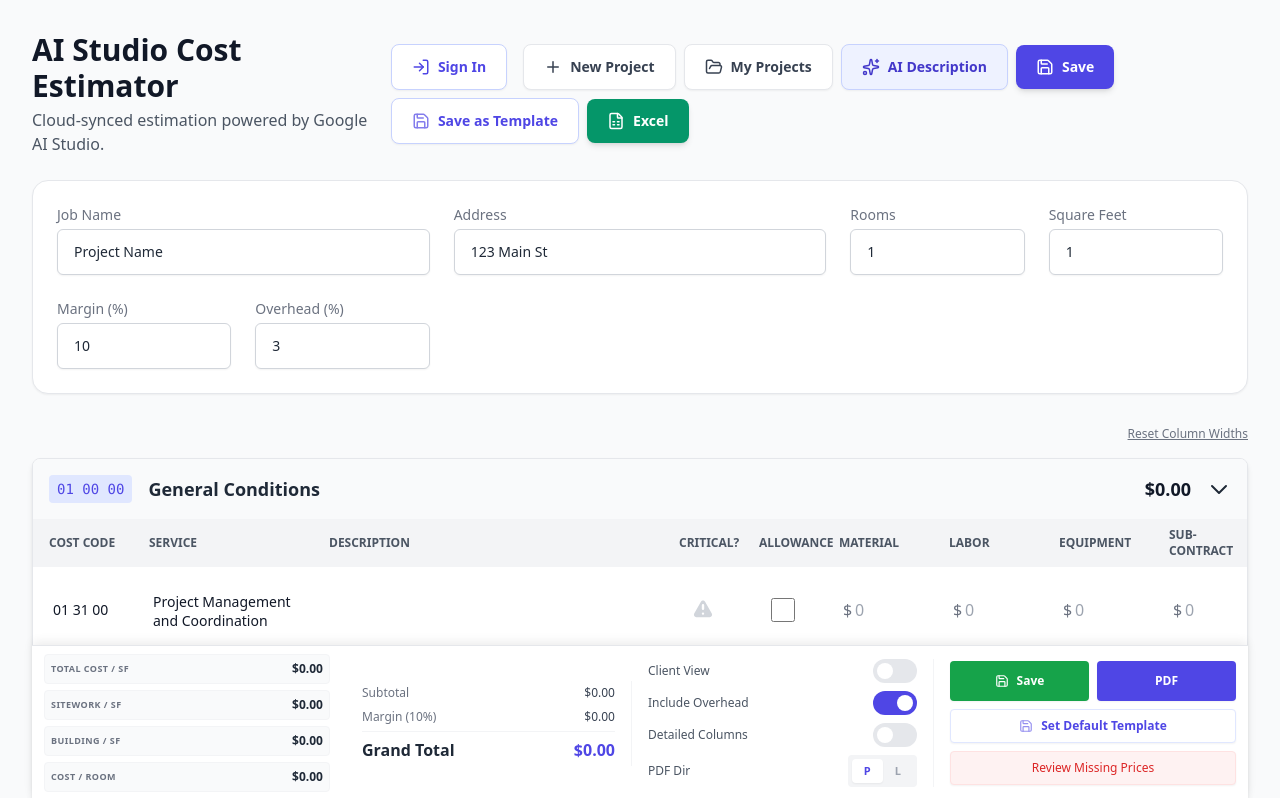
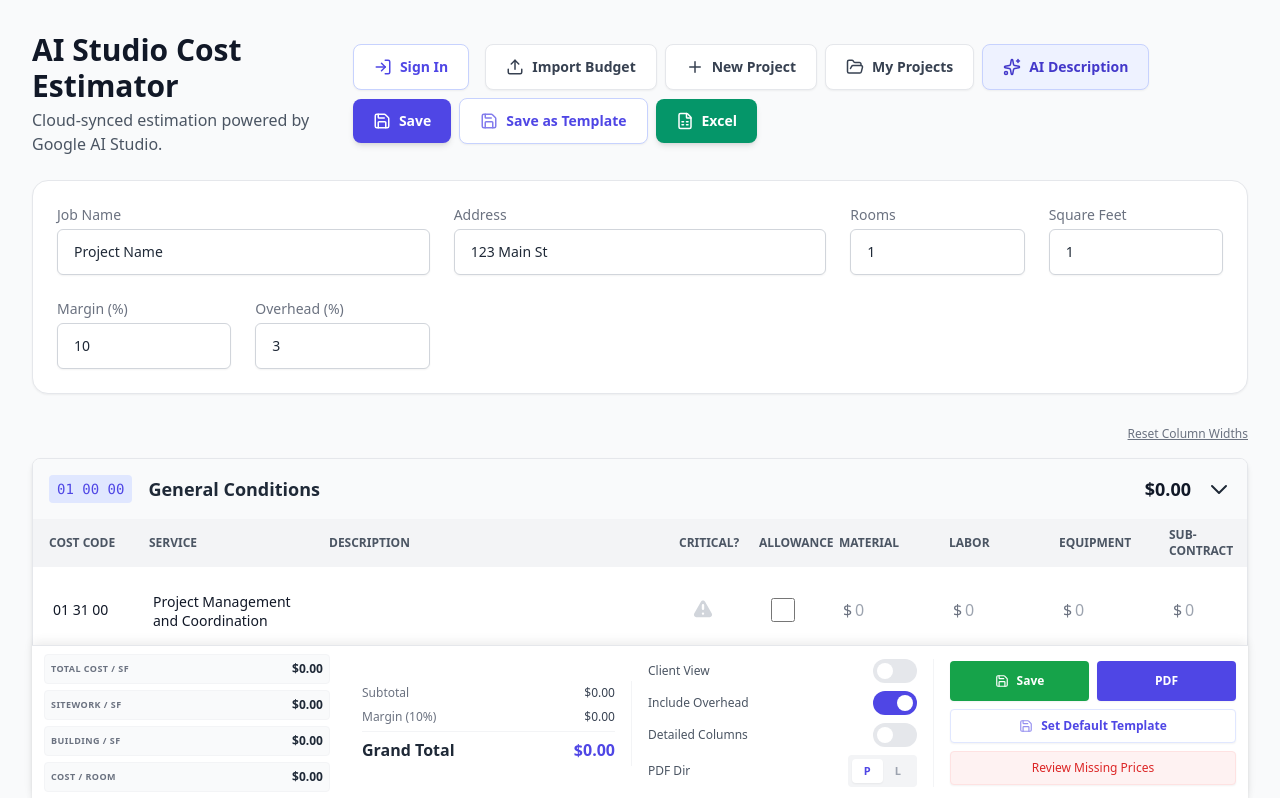
Before and after one commit to mattsshop/csi-cost-estimator, a React (Vite) app: page / in a window 1280 px wide. Shown: the top 798 px of the page. Built offline with nearby package versions, Linux system fonts and the light colour scheme; no server answers; the database is empty.

Commit message:
Add files via upload

```diff
--- a/components/Header.tsx
+++ b/components/Header.tsx
@@ -1,7 +1,7 @@
 
 import React, { useRef } from 'react';
 import { ProjectInfo } from '../types';
-import { Save, FolderOpen, FileSpreadsheet, Sparkles, Loader2, Plus, LogIn, LogOut, User as UserIcon, UserPlus, Shield } from 'lucide-react';
+import { Save, FolderOpen, FileSpreadsheet, Sparkles, Loader2, Plus, LogIn, LogOut, User as UserIcon, UserPlus, Shield, Upload } from 'lucide-react';
 import { User } from 'firebase/auth';
 
 interface HeaderProps {
@@ -18,6 +18,7 @@
   onGeminiHelp: () => void;
   isSaving: boolean;
   isGenerating: boolean;
+  isImporting?: boolean;
   user: User | null;
   onLogin: () => void;
   onLogout: () => void;
@@ -42,7 +43,7 @@
 );
 
 
-const Header: React.FC<HeaderProps> = ({ projectInfo, onChange, onSave, onNewProject, onLoad, onExportExcel, onOpenProjectList, onSaveTemplate, onShare, canShare, onGeminiHelp, isSaving, isGenerating, user, onLogin, onLogout, isLoggingIn, isAdmin, onOpenAdmin }) => {
+const Header: React.FC<HeaderProps> = ({ projectInfo, onChange, onSave, onNewProject, onLoad, onExportExcel, onOpenProjectList, onSaveTemplate, onShare, canShare, onGeminiHelp, isSaving, isGenerating, isImporting = false, user, onLogin, onLogout, isLoggingIn, isAdmin, onOpenAdmin }) => {
   const fileInputRef = useRef<HTMLInputElement>(null);
 
   const handleLoadClick = () => {
@@ -100,9 +101,19 @@
               type="file"
               ref={fileInputRef}
               onChange={onLoad}
-              accept=".json"
+              accept=".json,.xlsx,.xlsm,.xls"
               className="hidden"
           />
+
+          <button
+              onClick={handleLoadClick}
+              disabled={isImporting}
+              title="Load a saved .json project or import an existing Excel budget"
+              className="flex items-center gap-2 bg-white text-gray-700 font-semibold py-3 px-5 rounded-lg border border-gray-200 hover:bg-gray-50 active:bg-gray-100 active:scale-95 transition-all text-sm shadow-sm disabled:opacity-50"
+          >
+              {isImporting ? <Loader2 size={18} className="animate-spin" /> : <Upload size={18} />}
+              {isImporting ? 'Importing...' : 'Import Budget'}
+          </button>
 
           <button
               onClick={onNewProject}
```
